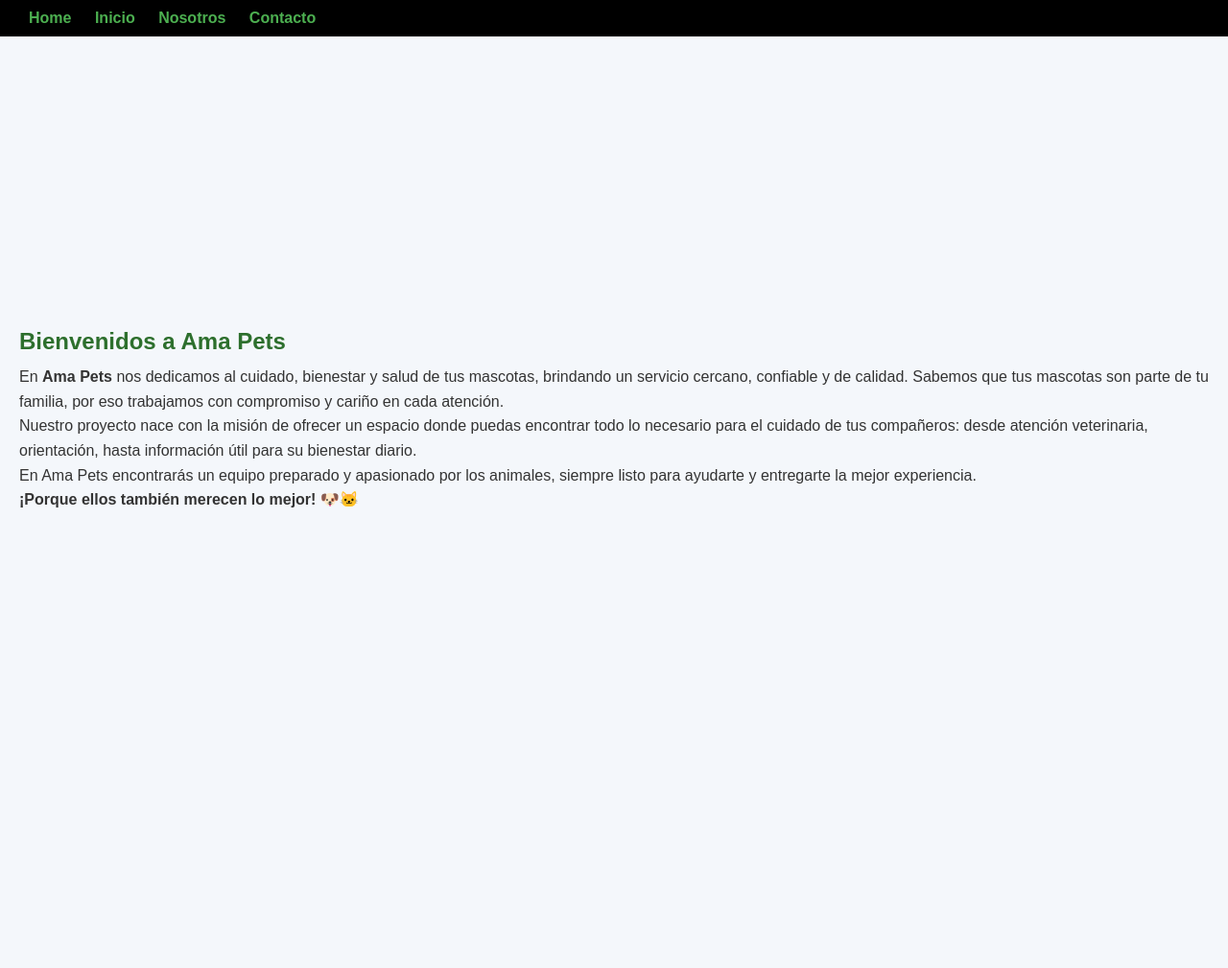
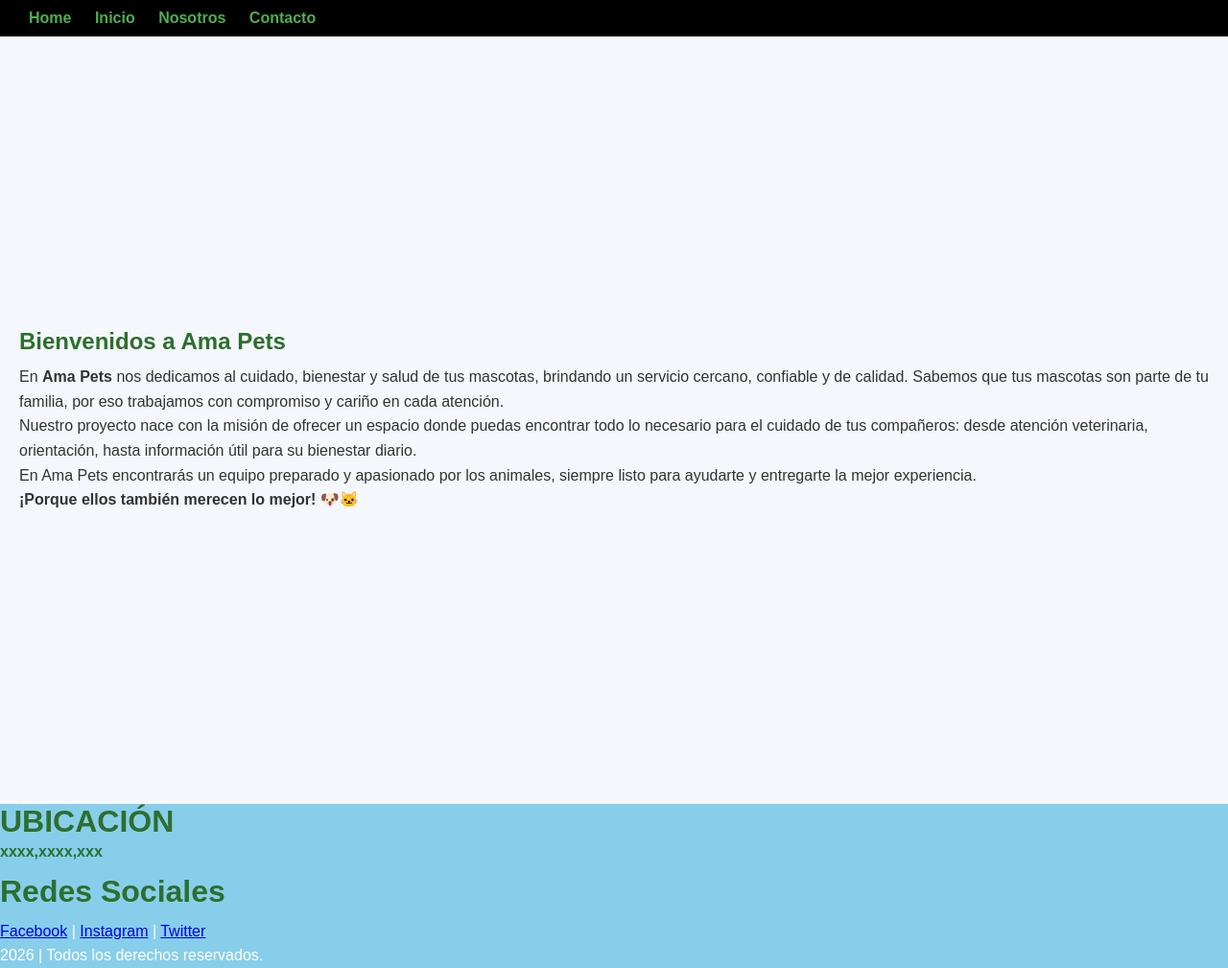
Before and after one commit to Felfarias12/AMA_Pets, a plain HTML site: page inicio.html in a window 1280 px wide. Shown: the whole page at 96% size. Before the commit the page ends 838 px from the top, so only its background shows below. Drawn offline with Linux system fonts and the light colour scheme.

Commit message:
creacion de un footer en inicio

```diff
--- a/inicio.html
+++ b/inicio.html
@@ -36,6 +36,21 @@
                 <p><strong>¡Porque ellos también merecen lo mejor! 🐶🐱</strong></p>
             </section>
     </div>
-
+    <footer class="footer">
+        <div>
+            <h1>UBICACIÓN <p>xxxx,xxxx,xxx</p></h1>
+        </div>
+        <div>
+            <h1>Redes Sociales</h1>
+            <p class="redes-sociales">
+                <a href="https://www.facebook.com/ama-pets" target="_blank">Facebook</a> |
+                <a href="https://www.instagram.com/ama-pets" target="_blank">Instagram</a> |
+                <a href="https://www.twitter.com/ama-pets" target="_blank">Twitter</a>
+            </p>
+        </div>
+        <div>
+            <p> 2026 | Todos los derechos reservados.</p>
+        </div>
+    </footer>
 </body>
 </html>
--- a/style.css
+++ b/style.css
@@ -169,3 +169,9 @@ button:hover {
         width: 100%;
     }
 }
+
+
+.footer{
+    background-color: skyblue;
+    color: white;
+}
```
